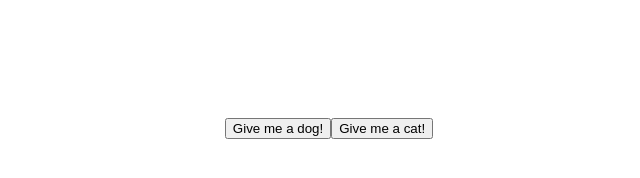
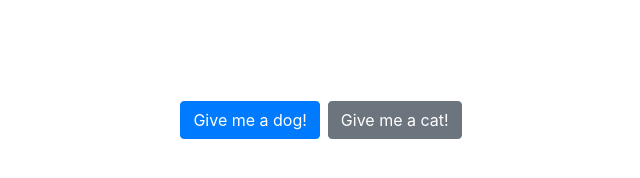
Before and after one commit to CsokiHUN/randompet, a plain HTML site: page index.html in a window 1280 px wide. Shown: the whole page, without its empty margins (319-959 px from the left). Drawn offline with nearby package versions, Linux system fonts and the light colour scheme.

Commit message:
add bootstrap, loading fix

```diff
--- a/index.html
+++ b/index.html
@@ -5,21 +5,25 @@
     <meta http-equiv="X-UA-Compatible" content="IE=edge">
     <meta name="viewport" content="width=device-width, initial-scale=1.0">
     <title>Random Pet</title>
+
+    <link rel="stylesheet" href="https://maxcdn.bootstrapcdn.com/bootstrap/4.0.0/css/bootstrap.min.css">
+    <script src="https://cdn.jsdelivr.net/npm/bootstrap.native@3.0.15/dist/bootstrap-native-v4.min.js"></script>
+
     <link rel="stylesheet" href="https://use.fontawesome.com/releases/v5.7.2/css/all.css" />
     <link rel="stylesheet" href="style.css">
 </head>
-<body>
+<body class="d-flex justify-content-center align-items-center">
     <div id="app">
-        <div class="controls">
-            <button @click="getImage('dog')">Give me a dog!</button>
-            <button @click="getImage('cat')">Give me a cat!</button>
+        <div class="controls text-center m-3">
+            <button @click="getImage('dog')" class="btn btn-primary mr-1">Give me a dog!</button>
+            <button @click="getImage('cat')" class="btn btn-secondary ml-1">Give me a cat!</button>
         </div>
-        <div class="image">
+        <div class="image d-flex justify-content-center align-items-center">
+            <img v-if="imgSource" v-bind:src="imgSource" @load="onImageLoaded" alt="">
+
             <div v-if="loading" class="loading">
                 <i class="fas fa-circle-notch rotating"></i>
             </div>
-
-            <img v-if="imgSource" v-bind:src="imgSource" alt="">
         </div>
     </div>
 </body>
--- a/script.js
+++ b/script.js
@@ -35,6 +35,8 @@ const App = Vue.createApp({
             if (json) {
                 this.imgSource = json[typeData.arg];
             }
+        },
+        onImageLoaded() {
             this.loading = false;
         }
     },
--- a/style.css
+++ b/style.css
@@ -1,21 +1,9 @@
 body {
-    display: flex;
     width: 100vw;
     height: 100vh;
-    justify-content: center;
-    align-items: center;
-}
-
-.controls {
-    text-align: center;
-    margin: 1.5em;
 }
 
 .image {
-    display: flex;
-    justify-content: center;
-    align-items: center;
-
     width: 70vw;
     height: 70vh;
 }
```
